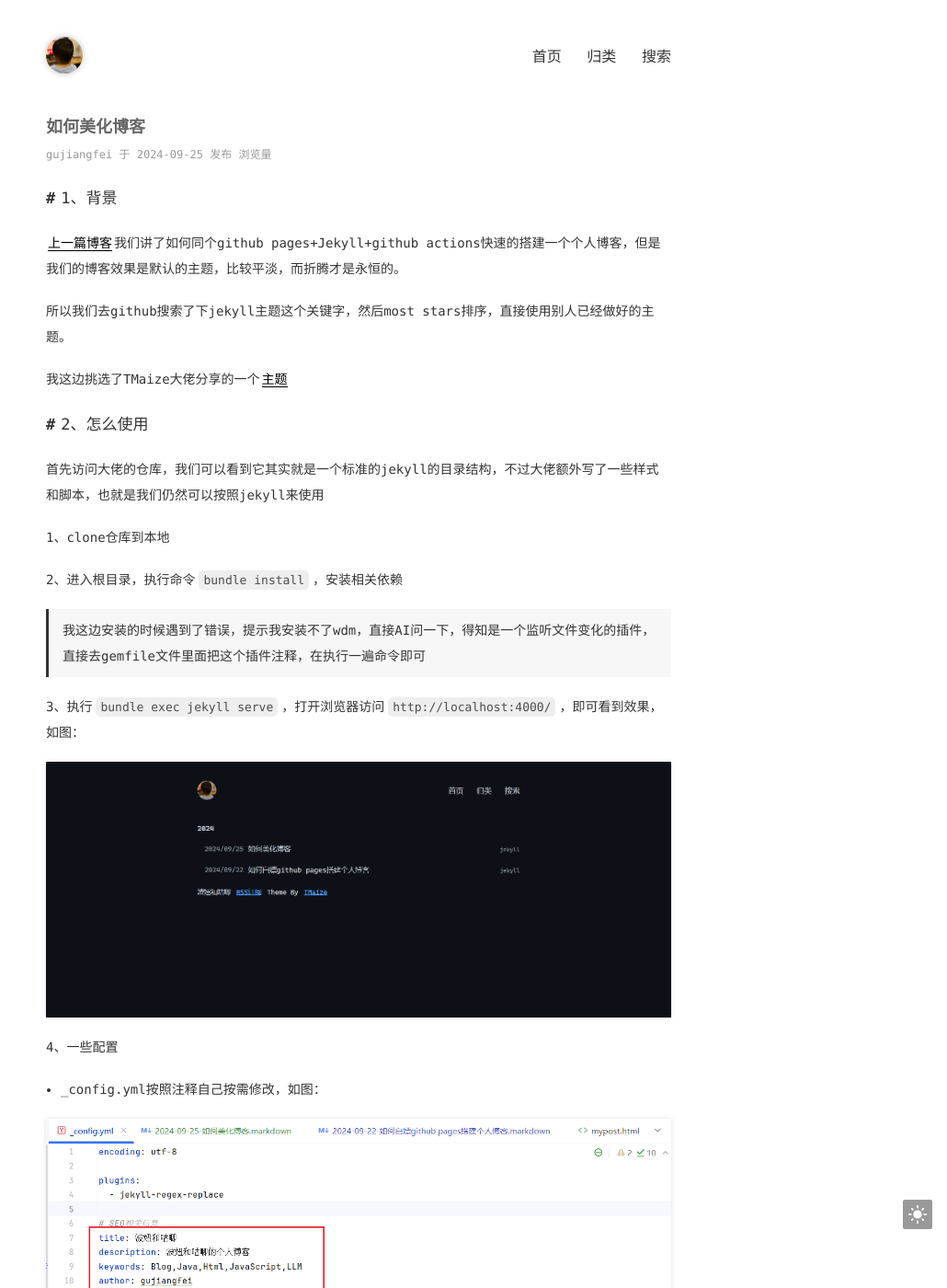
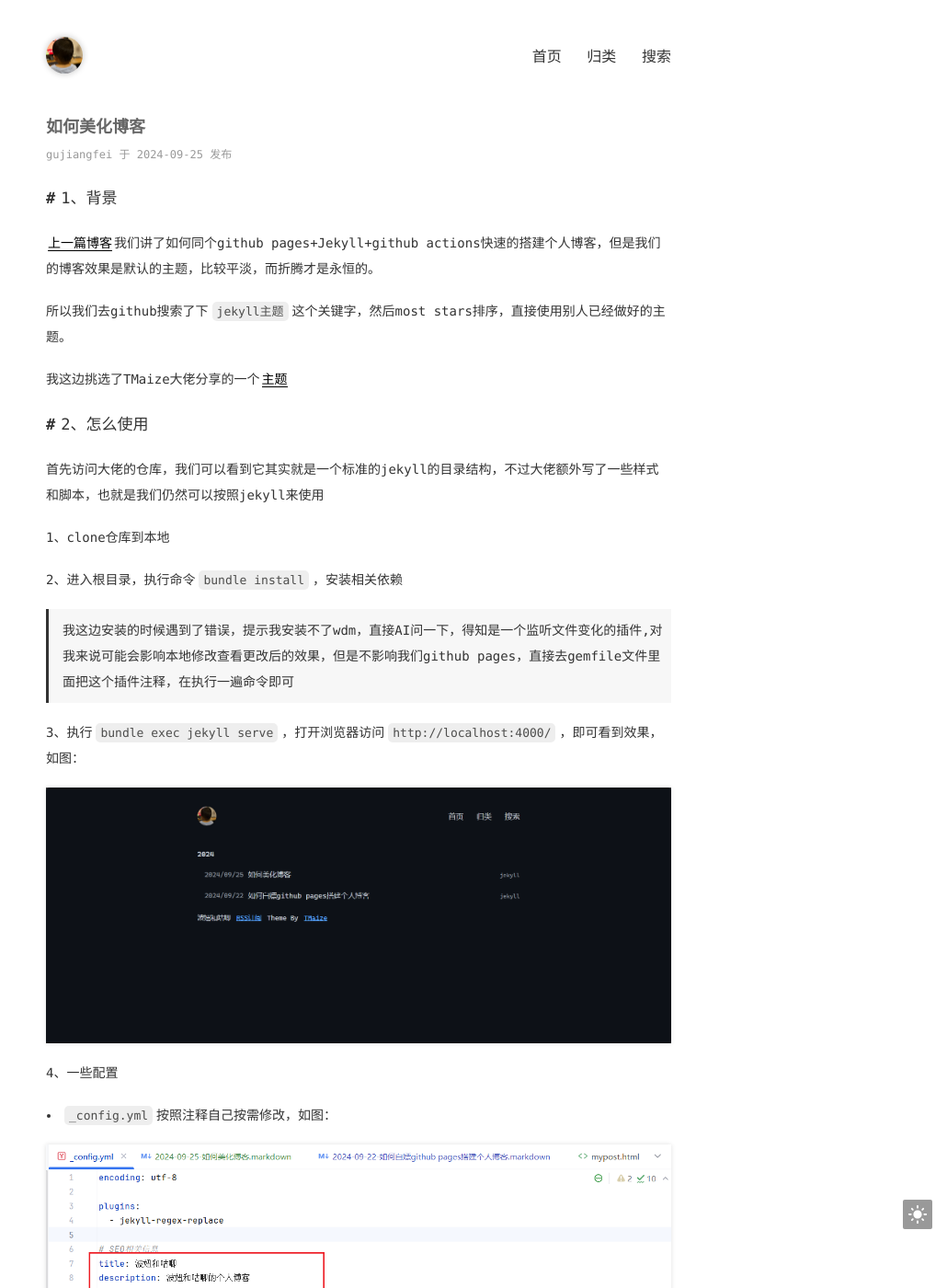
Before and after one commit to gujiangfei1221/blog, a Jekyll site: the page built from _posts/2024-09-25-如何美化博客.markdown, in a window 1280 px wide and 1400 px high. Shown: the whole window at 92% size, without its empty margins (250-1280 px from the left). Built offline with Jekyll 4.4.1, drawn with Linux system fonts in a browser that asks for light colours; comment, search, counter and statistics services are not loaded.

Commit message:
优化相关描述

````diff
--- a/_config.yml
+++ b/_config.yml
@@ -54,7 +54,7 @@ extAdsense: false
 extMath: false
 
 # 显示访问量统计，由不蒜子提供服务
-extCount: true
+extCount: false
 
 # 友情链接
 links:
--- a/_posts/2024-09-25-如何美化博客.markdown
+++ b/_posts/2024-09-25-如何美化博客.markdown
@@ -5,9 +5,9 @@ categories: [jekyll]
 ---
 
 ## 1、背景
-[上一篇博客](https://gujiangfei1221.github.io/blog/posts/2024/09/22/%E5%A6%82%E4%BD%95%E7%99%BD%E5%AB%96github-pages%E6%90%AD%E5%BB%BA%E4%B8%AA%E4%BA%BA%E5%8D%9A%E5%AE%A2.html)我们讲了如何同个github pages+Jekyll+github actions快速的搭建一个个人博客，但是我们的博客效果是默认的主题，比较平淡，而折腾才是永恒的。
+[上一篇博客](https://gujiangfei1221.github.io/blog/posts/2024/09/22/%E5%A6%82%E4%BD%95%E7%99%BD%E5%AB%96github-pages%E6%90%AD%E5%BB%BA%E4%B8%AA%E4%BA%BA%E5%8D%9A%E5%AE%A2.html)我们讲了如何同个github pages+Jekyll+github actions快速的搭建个人博客，但是我们的博客效果是默认的主题，比较平淡，而折腾才是永恒的。
 
-所以我们去github搜索了下jekyll主题这个关键字，然后most stars排序，直接使用别人已经做好的主题。
+所以我们去github搜索了下`jekyll主题`这个关键字，然后most stars排序，直接使用别人已经做好的主题。
 
 我这边挑选了TMaize大佬分享的一个[主题](https://github.com/TMaize/tmaize-blog)
 
@@ -18,7 +18,7 @@ categories: [jekyll]
 
 2、进入根目录，执行命令`bundle install`，安装相关依赖
 
-> 我这边安装的时候遇到了错误，提示我安装不了wdm，直接AI问一下，得知是一个监听文件变化的插件，直接去gemfile文件里面把这个插件注释，在执行一遍命令即可
+> 我这边安装的时候遇到了错误，提示我安装不了wdm，直接AI问一下，得知是一个监听文件变化的插件,对我来说可能会影响本地修改查看更改后的效果，但是不影响我们github pages，直接去gemfile文件里面把这个插件注释，在执行一遍命令即可
 
 3、执行`bundle exec jekyll serve`，打开浏览器访问`http://localhost:4000/`，即可看到效果，如图：
 
@@ -26,7 +26,7 @@ categories: [jekyll]
 
 4、一些配置
 
-* _config.yml按照注释自己按需修改，如图：
+* `_config.yml`按照注释自己按需修改，如图：
 
 ![](2.png)
 
@@ -37,13 +37,15 @@ categories: [jekyll]
 5、发布新文章
 
 在_posts目录下新建文章，格式为`yyyy-MM-dd-xxx.md`，然后顶部的头信息抄一下，如下：
-```angular2html
+
+```
 ---
 layout: mypost
 title:  "如何白嫖github pages搭建个人博客"
 categories: [jekyll]
 ---
 ```
+
 这样就会直接使用大佬自定义的1个模板
 
 markdown文件中相关的图片需要放到posts目录下，按照年月日新建对应的文件夹，然后markdown文件中直接写图片名称即可，很方便
````
